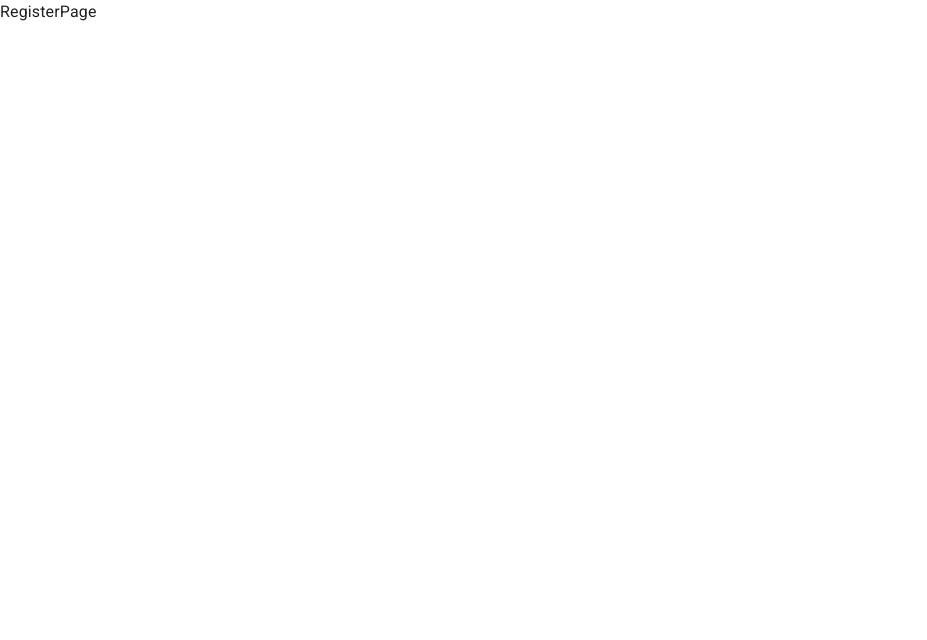
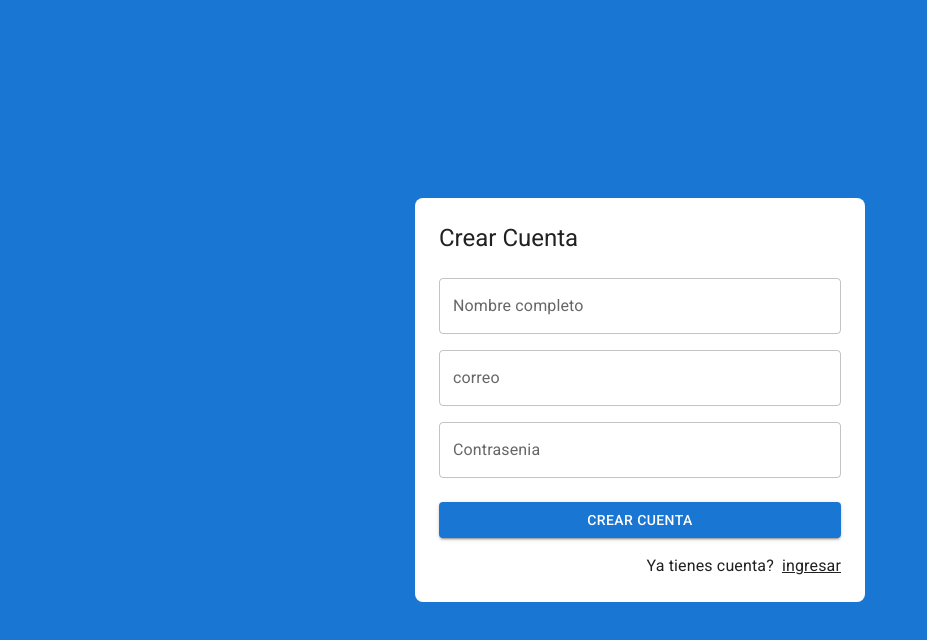
Before and after one commit to edevAr/JournalApp, a React (Vite) app: page /auth/register in a window 1280 px wide. Shown: the top 640 px of the page, without its empty margins (0-927 px from the left). Built offline with nearby package versions, Linux system fonts and the light colour scheme.

Commit message:
Adding Login and Register views

```diff
--- /dev/null
+++ b/src/auth/layout/AuthLayout.jsx
@@ -0,0 +1,28 @@
+import { Grid, Typography } from '@mui/material'
+import React from 'react'
+
+export const AuthLayout = ({children, title=''}) => {
+  return (
+    <Grid
+      container
+      spacing={0}
+      direction="column"
+      alignItems="center"
+      justifyContent="center"
+      sx={{minHeight: '100vh', backgroundColor: 'primary.main', padding: 4}}
+    >
+        <Grid item
+          className='box-shadow'
+          xs={3}
+          sx={{
+            width: {md:450},
+            backgroundColor: 'white',
+            padding: 3,
+            borderRadius:2
+            }}>
+          <Typography variant='h5' sx={{mb: 1}}>{title}</Typography>
+          {children}
+        </Grid>
+    </Grid>
+  )
+}
--- a/src/auth/pages/LoginPage.jsx
+++ b/src/auth/pages/LoginPage.jsx
@@ -1,8 +1,50 @@
 
+import { Google } from '@mui/icons-material'
+import { Button, Grid, Link, TextField, Typography } from '@mui/material'
+import {Link as RouterLink} from 'react-router-dom'
 import React from 'react'
+import { AuthLayout } from '../layout/AuthLayout'
 
 export const LoginPage = () => {
   return (
-    <div>LoginPage</div>
+    <AuthLayout title='Login'>
+      <form>
+            <Grid container>
+              <Grid item xs={12} sx={{mt:2}}>
+                <TextField
+                  label="correo"
+                  type='email'
+                  placeholder='correo@google.com'
+                  fullWidth/>
+              </Grid>
+              <Grid item xs={12} sx={{mt:2}}>
+                <TextField
+                  label="Contrasenia"
+                  type='password'
+                  placeholder='Contrasenia'
+                  fullWidth/>
+              </Grid>
+              <Grid container spacing={2} sx={{mb:2, mt:1} }>
+                <Grid item xs={12} sm={6}>
+                  <Button variant='contained' fullWidth>
+                    Login
+                  </Button>
+                </Grid>
+                <Grid item xs={12} sm={6}>
+                  <Button variant='contained' fullWidth>
+                    <Google/>
+                    <Typography sx={{ml:1}}>Google</Typography>
+                  </Button>
+                </Grid>
+              </Grid>
+
+              <Grid container direction='row' justifyContent='end'>
+                <Link component={RouterLink} color='inherit' to='/auth/register'>
+                  Crear una cuenta
+                </Link>
+              </Grid>
+            </Grid>
+          </form>
+    </AuthLayout>
   )
 }
--- a/src/auth/pages/RegisterPage.jsx
+++ b/src/auth/pages/RegisterPage.jsx
@@ -1,7 +1,53 @@
+
+import { Google } from '@mui/icons-material'
+import { Button, Grid, Link, TextField, Typography } from '@mui/material'
+import {Link as RouterLink} from 'react-router-dom'
 import React from 'react'
+import { AuthLayout } from '../layout/AuthLayout'
 
 export const RegisterPage = () => {
   return (
-    <div>RegisterPage</div>
+    <AuthLayout title='Crear Cuenta'>
+      <form>
+            <Grid container>
+              <Grid item xs={12} sx={{mt:2}}>
+                <TextField
+                  label="Nombre completo"
+                  type='text'
+                  placeholder='Nombre completo'
+                  fullWidth/>
+              </Grid>
+              <Grid item xs={12} sx={{mt:2}}>
+                <TextField
+                  label="correo"
+                  type='email'
+                  placeholder='correo@google.com'
+                  fullWidth/>
+              </Grid>
+              <Grid item xs={12} sx={{mt:2}}>
+                <TextField
+                  label="Contrasenia"
+                  type='password'
+                  placeholder='Contrasenia'
+                  fullWidth/>
+              </Grid>
+              <Grid container spacing={2} sx={{mb:2, mt:1} }>
+                <Grid item xs={12}>
+                  <Button variant='contained' fullWidth>
+                    Crear cuenta
+                  </Button>
+                </Grid>
+
+              </Grid>
+
+              <Grid container direction='row' justifyContent='end'>
+                <Typography sx={{mr: 1}}>Ya tienes cuenta?</Typography>
+                <Link component={RouterLink} color='inherit' to='/auth/login'>
+                  ingresar
+                </Link>
+              </Grid>
+            </Grid>
+          </form>
+    </AuthLayout>
   )
 }
--- a/src/styles.css
+++ b/src/styles.css
@@ -0,0 +1,4 @@
+
+.box-shadow{
+    box-shadow: 0px 5px 5px rgba(0, 0, blue0, 0.2);
+}
```
